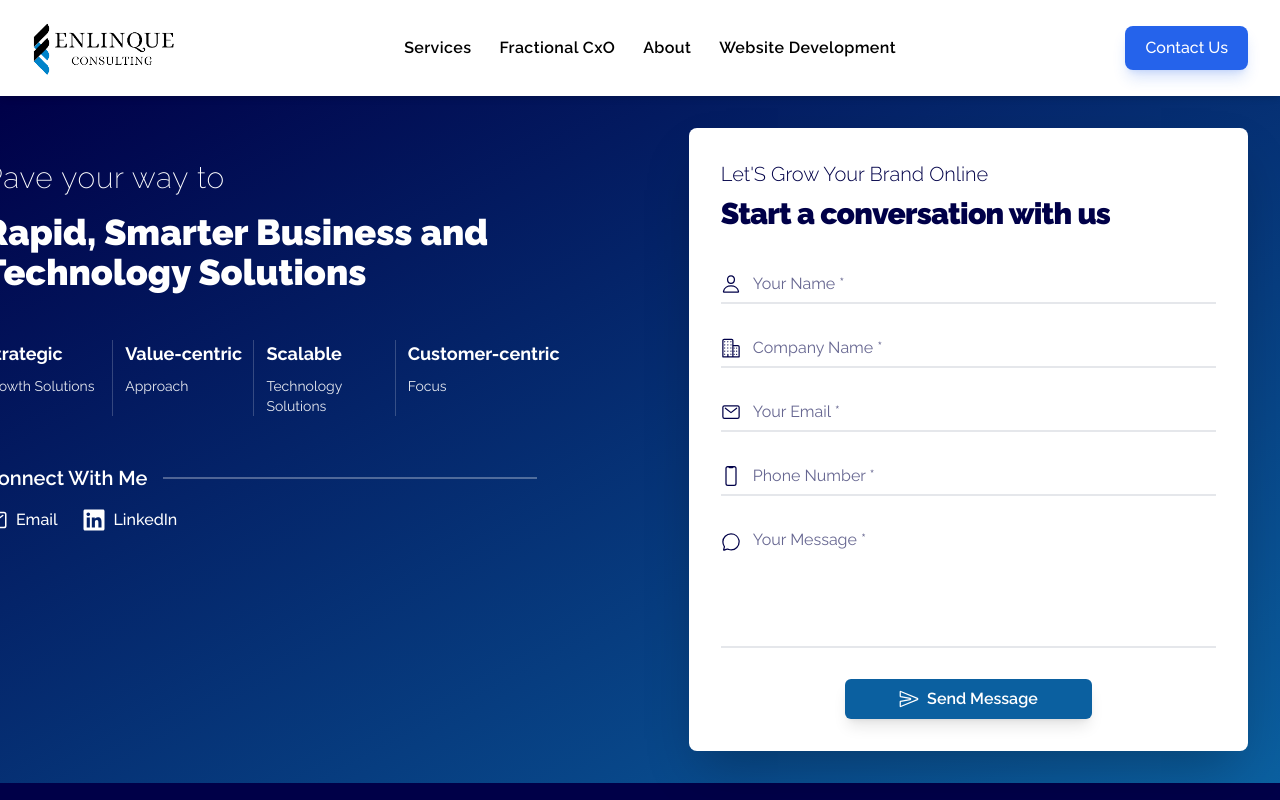
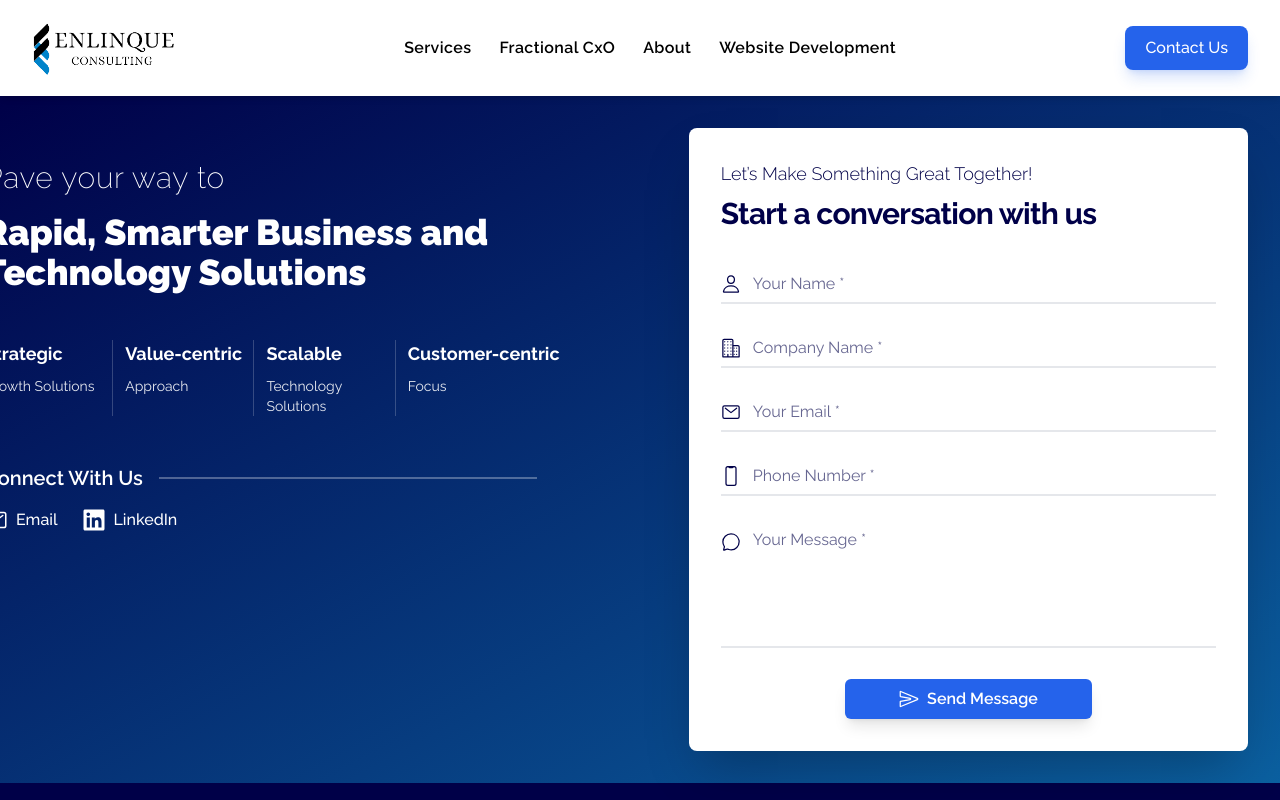
Before and after one commit to vinit14501/enlinque, a React (Vite) app: page /contact in a window 1280 px wide. Shown: the top 800 px of the page. Built offline with nearby package versions, Linux system fonts and the light colour scheme; a web font is replaced by a local one.

Commit message:
small changes

```diff
--- a/src/Components/about/About.jsx
+++ b/src/Components/about/About.jsx
@@ -2,7 +2,7 @@ import { motion } from "framer-motion"
 import { FaCheckCircle, FaSync, FaLightbulb, FaHandshake } from "react-icons/fa"
 import { BsArrowRight } from "react-icons/bs"
 import about from "../../assets/about.jpg"
-import vision from "../../assets/vision.jpg"
+import values from "../../assets/values.jpg"
 
 const About = () => {
   const valueDetails = [
@@ -217,7 +217,7 @@ const About = () => {
           <div className="flex flex-col lg:flex-row w-full space-y-6 lg:space-y-0 lg:space-x-8">
             <div className="w-full lg:w-1/2 overflow-hidden rounded-lg shadow-xl">
               <img
-                src={vision}
+                src={values}
                 alt="Company Values"
                 className="w-full h-64 lg:h-full object-cover"
               />
@@ -229,7 +229,7 @@ const About = () => {
                   initial={{ opacity: 0, y: 50 }}
                   animate={{ opacity: 1, y: 0 }}
                   transition={{ duration: 0.5, delay: index * 0.2 }}
-                  className="bg-white p-6 rounded-lg shadow-md border border-[#0b60a0]/20 flex flex-col items-center text-center hover:shadow-lg transition-all duration-300"
+                  className="bg-white p-6 rounded-lg shadow-md border border-gray-200 flex flex-col items-center text-center hover:shadow-lg transition-all duration-300"
                 >
                   <value.icon className="text-[#0b60a0] h-8 w-8 sm:h-12 sm:w-12 mb-4" />
                   <h3 className="text-lg sm:text-xl font-semibold text-[#000048] mb-3">
--- a/src/Components/contact/Contact.jsx
+++ b/src/Components/contact/Contact.jsx
@@ -72,7 +72,7 @@ const Contact = () => {
           <div className="space-y-4">
             <div className="flex items-center gap-4">
               <h3 className="text-xl text-white font-semibold whitespace-nowrap">
-                Connect With Me
+                Connect With Us
               </h3>
               <span className="flex-grow border-t-2 border-white/30"></span>
             </div>
@@ -105,10 +105,10 @@ const Contact = () => {
         >
           <div className="bg-white shadow-2xl rounded-lg p-6 lg:p-8 lg:ml-16">
             <div className="mb-8">
-              <h2 className="text-xl font-light text-[#000048] mb-2">
-                Let'S Grow Your Brand Online
+              <h2 className="text-lg font-light text-[#000048] mb-2">
+                Let’s Make Something Great Together!
               </h2>
-              <h3 className="text-3xl font-black text-[#000048] tracking-tight">
+              <h3 className="text-3xl font-bold text-[#000048] tracking-tight">
                 Start a conversation with us
               </h3>
             </div>
@@ -185,7 +185,7 @@ const Contact = () => {
                 whileHover={{ scale: 1.02 }}
                 whileTap={{ scale: 0.98 }}
                 type="submit"
-                className="w-1/2 py-2 bg-[#0b60a0] text-white font-semibold rounded-md shadow-lg hover:shadow-xl transition-all duration-300 flex items-center justify-center gap-2 group mx-auto"
+                className="w-1/2 py-2 bg-blue-600 text-white font-semibold rounded-md shadow-lg hover:shadow-xl transition-all duration-300 flex items-center justify-center gap-2 group mx-auto"
               >
                 <IoSendOutline className="text-xl group-hover:translate-x-1 transition-transform duration-300" />
                 <span>Send Message</span>
--- a/src/Components/home/Services.jsx
+++ b/src/Components/home/Services.jsx
@@ -12,28 +12,28 @@ export default function Services() {
     {
       icon: FaLaptopCode,
       iconColor: "text-blue-500",
-      title: "IT consulting",
+      title: "IT Consulting",
       description:
         "Optimize your technology strategy to align with business goals, ensuring faster time-to-market and scalable growth",
     },
     {
       icon: FaBullhorn,
       iconColor: "text-orange-500",
-      title: "Digital marketing",
+      title: "Digital Marketing",
       description:
         "Craft and execute data-driven marketing strategies that maximize ROI and drive customer acquisition for startups",
     },
     {
       icon: FaCode,
       iconColor: "text-purple-500",
-      title: "Software development",
+      title: "Software Development",
       description:
         "Deliver custom software solutions tailored to your business needs, from MVP to full-scale applications",
     },
     {
       icon: FaShoppingCart,
       iconColor: "text-red-500",
-      title: "eCommerce solution",
+      title: "E-commerce Solution",
       description:
         "Launch and grow your e-commerce business with end-to-end support, from platform selection to optimization",
     },
@@ -47,7 +47,7 @@ export default function Services() {
     {
       icon: FaTasks,
       iconColor: "text-emerald-500",
-      title: "Agile implementation",
+      title: "Agile Implementation",
       description:
         "Adopt agile methodologies to streamline processes, improve collaboration, and accelerate project delivery",
     },
@@ -60,7 +60,7 @@ export default function Services() {
     >
       <div className="max-w-7xl mx-auto px-4 sm:px-6 lg:px-8">
         <div className="text-center mb-10">
-          <h2 className="text-3xl font-bold text-blue-600 mb-4">
+          <h2 className="text-3xl font-bold text-[#000048] mb-4">
             Our Services
           </h2>
           <p className="text-black text-lg">
@@ -75,20 +75,22 @@ export default function Services() {
               className="bg-white border border-gray-200 rounded-lg shadow-md hover:shadow-xl transition-all group overflow-hidden"
             >
               {/* Upper section with icon */}
-              {/* <div
+              <div
                 className={` p-6 flex justify-center items-center ${service.iconColor}`}
               >
                 <service.icon
-                  className="group-hover:text-[#0b60a0] transition-colors"
+                  className="group-hover:text-[#0b60a0] text-[#0b60a0] transition-colors"
                   size={36}
                 />
-              </div> */}
+              </div>
               {/* Lower section with content */}
-              <div className="p-8">
-                <h3 className="text-xl font-semibold text-blue-600 mb-4">
+              <div className="p-7">
+                <h3 className="text-lg text-center sm:text-xl font-semibold text-[#000048] mb-3">
                   {service.title}
                 </h3>
-                <p className="text-black mb-6">{service.description}</p>
+                <p className="text-sm sm:text-base text-center text-black">
+                  {service.description}
+                </p>
               </div>
             </div>
           ))}
```
Also changed, not shown: 1 other file (tests, documents, lock files or other folders).
